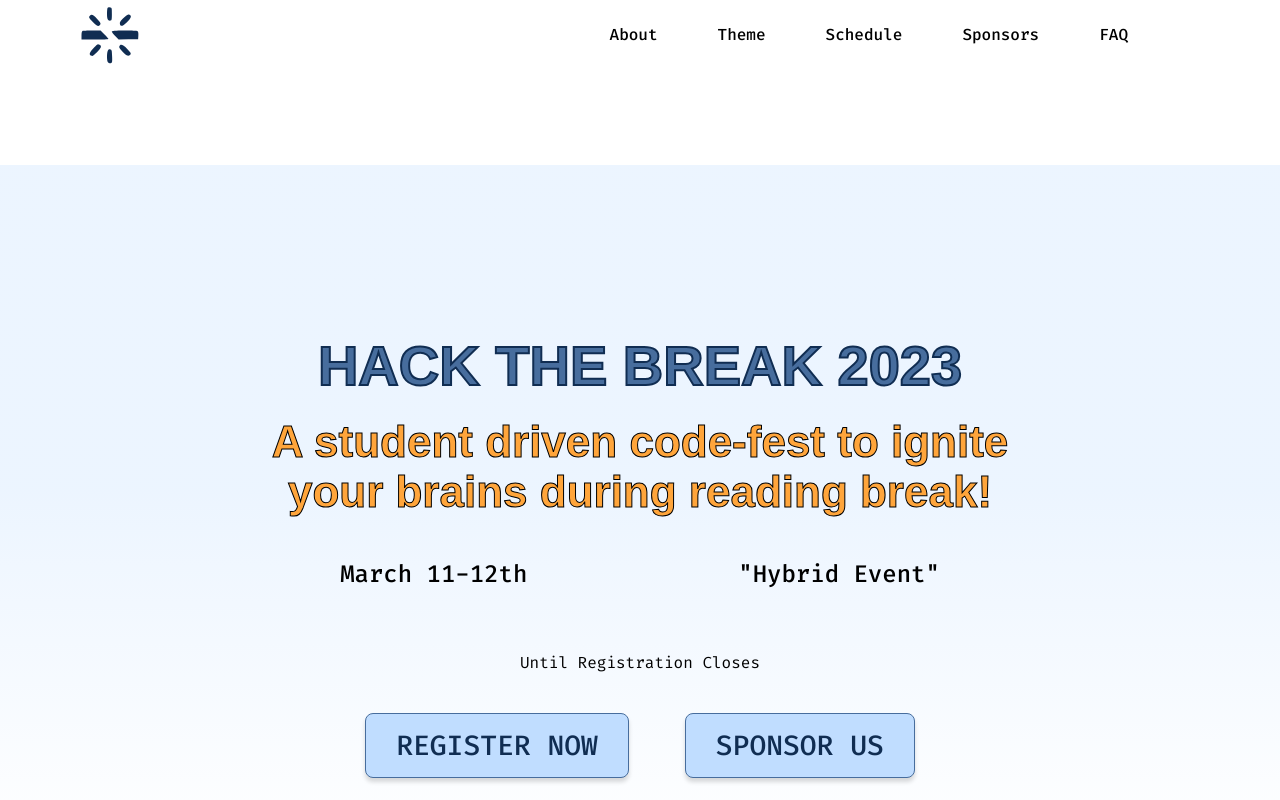
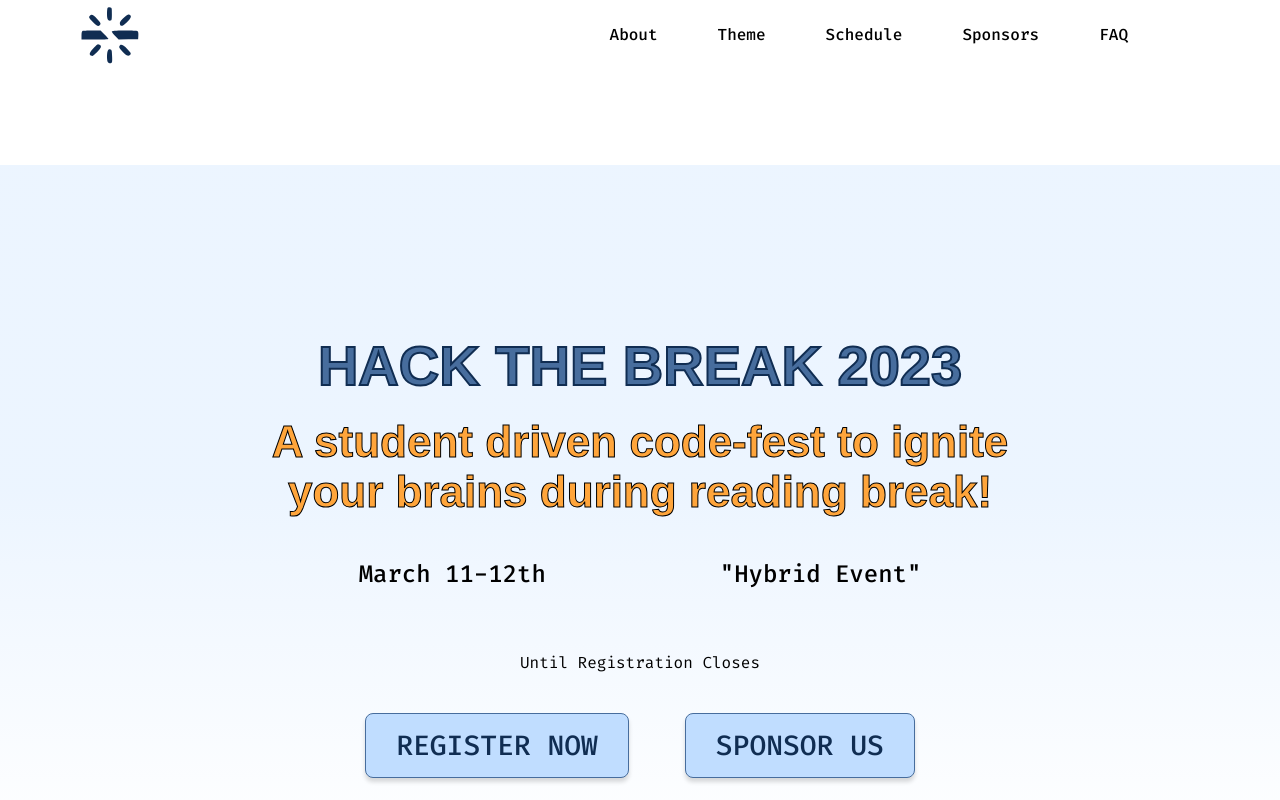
Before and after one commit to jmc37/HackTheBreak, a React (Vite) app: page / in a window 1280 px wide. Shown: the top 800 px of the page. Built offline with nearby package versions, Linux system fonts and the light colour scheme; a web font is replaced by a local one.

Commit message:
Update event details styles
- Remove gap at 536px onwards to match high-fidelity mockups more accurately

```diff
--- a/src/styles/HeroBanner.module.css
+++ b/src/styles/HeroBanner.module.css
@@ -81,6 +81,13 @@
         gap: 3.5rem;
     }
 
+    .eventDetails {
+        flex-direction: row;
+        gap: 0;
+        justify-content: space-around;
+        margin-bottom: 3.875rem;
+    }
+
     .countdownValuesBox {
         flex-direction: row;
     }
@@ -95,13 +102,6 @@
         font-size: 2.75rem;
     }
 
-    .eventDetails {
-        flex-direction: row;
-        gap: 4.625rem;
-        justify-content: space-around;
-        margin-bottom: 3.875rem;
-    }
-
     .bannerBtns {
         font-size: 1.75rem;
     }
```
